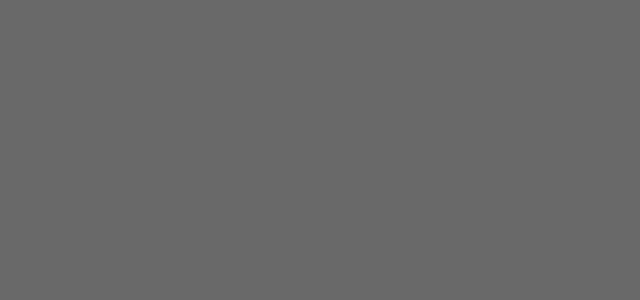
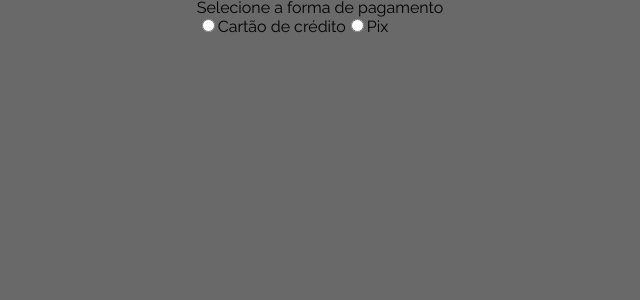
Before and after one commit to JoaoGMagri/projeto15-fit-market-front, a React (Create React App) app: page /finish in a window 1280 px wide. Before the commit this address had no page. Shown: the top 300 px of the page, without its empty margins (320-960 px from the left). Built offline with nearby package versions, Linux system fonts and the light colour scheme; a web font is replaced by a local one.

Commit message:
[feature] finalizar compra

```diff
--- a/src/Contexts/auth.js
+++ b/src/Contexts/auth.js
@@ -5,8 +5,8 @@ export const AuthContext = createContext({});
 export default function AuthProvider({children}){
 
     const [token, setToken] = useState(null);
-    const URL_API = "https://fit-market.onrender.com"
-    /* const URL_API = "http://localhost:5000" */
+    //const URL_API = "https://fit-market.onrender.com"
+     const URL_API = "http://localhost:5000"
 
     return(
         <AuthContext.Provider value={ { token, setToken, URL_API } } >
--- a/src/Pages/Cart/index.js
+++ b/src/Pages/Cart/index.js
@@ -39,7 +39,7 @@ export default function Cart() {
                 console.log(err.data);
             })
 
-        } else{
+        } else {
             navigate("/");
         }
 
@@ -92,7 +92,7 @@ export default function Cart() {
                         return (
                             <Products key={i}>
                                 <div>
-                                    <ImgProducts src={item.img} alt="oi" />
+                                    <ImgProducts src={item.img} alt={item.name} />
 
                                     <Description>
                                         <div> {item.name} </div>
@@ -100,16 +100,19 @@ export default function Cart() {
                                     </Description>
                                 </div>
 
-                                <img src={Remove} alt="" onClick={() => deleteCart(item._id)} />
+                                <img src={Remove} alt="Remover do carrinho" onClick={() => deleteCart(item._id)} />
                             </Products>
                         )
                     })}
+
                 </ProductsList>
 
                 <SideBarCarts>
                     Total: R${totalCarts}
-
-                    <button>Finalizar pedido</button>
+                    <div>
+                        <button onClick={() => navigate('/')}>Continuar comprando</button>
+                        <button onClick={() => navigate('/finish', arrItens)}>Finalizar pedido</button>
+                    </div>
                 </SideBarCarts>
             </BodyCart>
 
@@ -152,6 +155,9 @@ const Products = styled.div`
     div{
         display: flex;
     }
+    >img{
+        cursor: pointer;
+    }
 `
 const ImgProducts = styled.img`
     width: 100px;
@@ -183,7 +189,7 @@ const SideBarCarts = styled.div`
     align-items: center;
     justify-content: space-between;
 
-    padding: 15px;
+    padding: 10px;
     box-sizing: border-box;
 
     font-family: Arial, Helvetica, sans-serif;
@@ -192,10 +198,14 @@ const SideBarCarts = styled.div`
     font-size: 24px;
 
     background: #A0A0A0;
+    div{
+        display: flex;
+        flex-direction: column;
+    }
 
     button{
-        width: 153px;
-        height: 37px;
+        width: 160px;
+        height: 35px;
         background: #D9D9D9;
         border: 1px solid #000000;
         border-radius: 5px;
@@ -203,7 +213,11 @@ const SideBarCarts = styled.div`
         font-family: Arial, Helvetica, sans-serif;
         font-style: normal;
         font-weight: 400;
-        font-size: 18px;
-
+        font-size: 14px;
+        cursor: pointer;
+        transition: 0.25s;
+    }
+    button:hover{
+        filter: brightness(120%);
     }
 `
--- /dev/null
+++ b/src/Pages/Finish/index.js
@@ -0,0 +1,98 @@
+import { useContext, useEffect, useState } from "react";
+import { useNavigate, Link } from "react-router-dom";
+import styled from "styled-components";
+import axios from "axios";
+import { AuthContext } from "../../Contexts/auth"
+
+import TopBar from "../Menus/Top-bar"
+import SideBar from "../Menus/Side-bar"
+import Loader from "../../Assets/Style/Loader";
+
+export default function Finish() {
+    const {token,  URL_API } = useContext(AuthContext);
+    const [payment, setPayment] = useState(null);
+    const config = {
+        headers: {
+            Authorization: `Bearer ${token}`
+        }
+    }
+    const navigate = useNavigate();
+
+    function finishBuy(e) {
+        e.preventDefault();
+        const form = {
+            paymentMethod: payment,
+            tel: e.target[4].value,
+            adress: e.target[5].value
+        }
+        const promise = axios.post(`${URL_API}/buys`, form, config);
+        promise.then(res => {
+            navigate('/');
+        }
+        )
+        promise.catch(error => {
+            console.log(error);
+            console.log('deu ruim');
+        }
+        )
+    }
+
+    return (
+        <ContainerMenu payment = { payment }>
+            <div>Selecione a forma de pagamento
+                <form name="select-payment">
+                    <input onClick={(e) => setPayment(e.target.value) }type='radio'
+                        id='credit-card'
+                        name="payment-method"
+                    value='credit-card'/>
+                <label htmlFor='credit-card'>Cartão de crédito</label>
+                    <input onClick={(e) => setPayment(e.target.value) }type='radio'
+                        id='pix'
+                        name="payment-method"
+                    value='pix'/>
+                    <label htmlFor='pix'>Pix</label>
+                </form>
+            </div>
+            <form id="credit-card" onSubmit={(e) => finishBuy(e)} >
+                <input type='text' placeholder="Nome impresso no cartão"/>
+                <input type='text' placeholder="Número do cartão" />
+                <input type='date' placeholder="Validade" />
+                <input type='text'placeholder="CVV" />
+                <input type='text'placeholder="Telefone" />
+                <input type='text' placeholder="Endereço" />
+                <button type='submit'>Finalizar compra</button>
+            </form>
+            <form id="pix" onSubmit={(e) => finishBuy(e)}>
+                <input type='text' placeholder="Telefone" />
+                <input type='text' placeholder="Endereço" />
+                <input placeholder="Algum pix copia e cola aqui"></input>
+                <button type='submit'>Finalizar compra</button>
+            </form>
+
+        </ContainerMenu>
+    )
+}
+
+const ContainerMenu = styled.div`
+    display: flex;
+    flex-wrap: nowrap;
+    flex-direction: column;
+    align-items: center;
+    justify-content: center;
+    >form input{
+        border-radius: 5px;
+        height: 30px;
+        background-color: #fff;
+        margin-right: 10px;
+        margin-bottom: 5px;
+        ::placeholder{
+            color:gray;
+        }
+    }
+    form#credit-card{
+        display: ${props => props.payment === 'credit-card' ? 'block' : 'none'};
+    }
+    form#pix{
+        display: ${props => props.payment === 'pix' ? 'block' : 'none'};
+    }
+`
--- a/src/Pages/Menus/Side-bar.js
+++ b/src/Pages/Menus/Side-bar.js
@@ -57,7 +57,7 @@ export default function SideBar() {
 
             <ContainerTopBar status={status}>
 
-                <img src={Carts} alt="" />
+                <img src={Carts} alt="carrinho" />
 
                 <div> Seu Carrinho </div>
 
--- a/src/Pages/Menus/Top-bar.js
+++ b/src/Pages/Menus/Top-bar.js
@@ -56,8 +56,10 @@ export default function TopBar() {
 
     function editImg() {
 
-        const newImg = prompt("Qual a nova URL ")
+        const newImg = prompt("Qual a nova URL da imagem ");
 
+        try {
+            let testURL = new URL(newImg);
             const promise = axios.put(`${URL_API}/editImg`, { img: newImg }, config);
             promise.then((res) => {
                 getInfo();
@@ -66,7 +68,10 @@ export default function TopBar() {
                 alert(err);
                 window.location.reload();
             })
-
+        } catch (error) {
+            console.log('URL inválida');
+            alert('URL inválida');
+        }
     }
 
     function logOut() {
@@ -143,6 +148,7 @@ const ImgUser = styled.img`
 width: 52px;
 height: 52px;
 border-radius: 100%;
+cursor: pointer;
 `
 const Menu = styled.div`
 
@@ -168,7 +174,9 @@ border-radius: 10px;
 
 font-weight: 400;
 font-size: 12px;
-
+    div:nth-child(2), div:nth-child(3){
+        cursor: pointer;
+    }
 
 `
 const SoonName = styled.div`
--- a/src/Pages/Product/index.js
+++ b/src/Pages/Product/index.js
@@ -19,7 +19,7 @@ export default function Product() {
         }
     }
 
-    function addCrats() {
+    function addCarts() {
 
         if (!token) {
             alert("Você precisa logar para montar um carrinho");
@@ -49,10 +49,10 @@ export default function Product() {
                     <img src={product.img} />
                     <h1>{product.name}</h1>
                     <table>
-                        <tr>
-                            <th>Informações Nutricionais</th>
-                            <th>Porção</th>
-                        </tr>
+                        <trow>
+                            <thead>Informações Nutricionais</thead>
+                            <thead>Porção</thead>
+                        </trow>
                         <p>Valor Energético:
                             <span>
                                 {product.Tabela_Nutri.valorEnergetico}
@@ -89,7 +89,7 @@ export default function Product() {
                             </span>
                         </p>
                     </table>
-                    <button onClick={addCrats}>Adicionar ao carrinho</button>
+                    <button onClick={addCarts}>Adicionar ao carrinho</button>
                 </div>
             </BodyMain>
 
@@ -118,8 +118,8 @@ const BodyMain = styled.div`
         width: 90vw;
         background-color: white;
         img{
-            height: 40vh;
-            width: 80vw;
+            height: 250px;
+            width: 250px;
         }
         h1{
             font-size: 22px;
@@ -138,5 +138,9 @@ const BodyMain = styled.div`
         button:hover{
             transform: scale(1.02);
         }
+        tr{
+            background-color: magenta;
+            border: 1px solid;
+        }
     }
 `
--- a/src/Pages/Routes.js
+++ b/src/Pages/Routes.js
@@ -5,6 +5,7 @@ import Registration from "./Registration/index"
 import Main from "./Main/index"
 import Product from './Product/index'
 import Cart from './Cart/index'
+import Finish from './Finish/index'
 
 export default function RoutesFun(){
 
@@ -15,6 +16,7 @@ export default function RoutesFun(){
             <Route path="/login" element={<Login />} />
             <Route path="/registration" element={<Registration />} />
             <Route path="/cart" element={<Cart />} />
+            <Route path="/finish" element={<Finish />}/>
 
         </Routes>
     )
```
Lines whose indentation alone changed are shown as unchanged.
